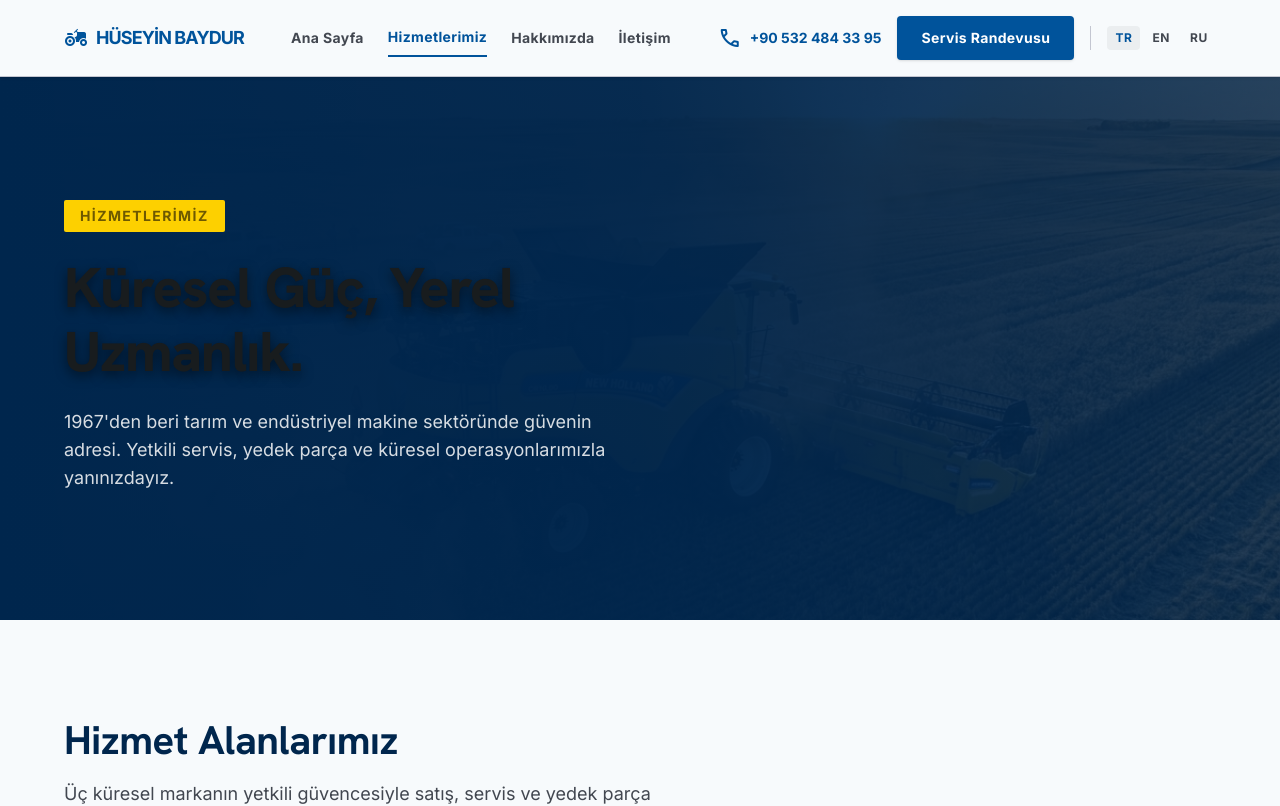
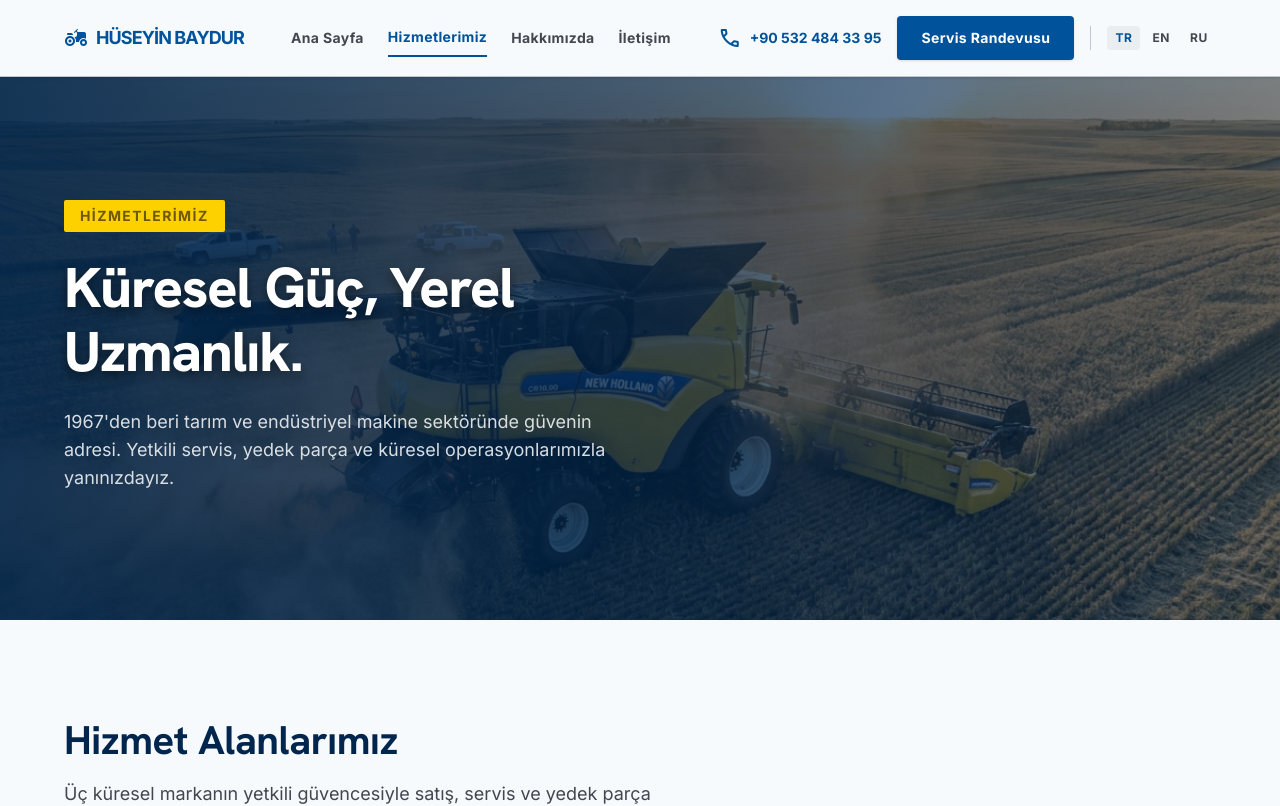
Before and after one commit to nonick19/harman-traktor-web, a React (Vite) app: page /hizmetlerimiz in a window 1280 px wide. Shown: the top 806 px of the page. Built offline with nearby package versions, Linux system fonts and the light colour scheme.

Commit message:
Fix hero overlay and on-primary color on services page

```diff
--- a/src/index.css
+++ b/src/index.css
@@ -3,6 +3,7 @@
 @theme {
   /* Industrial Heritage renk paleti */
   --color-primary: #00264d;
+  --color-on-primary: #ffffff;
   --color-primary-container: #003c73;
   --color-heritage-blue: #00539b;
   --color-power-yellow: #fdd000;
--- a/src/pages/Services.jsx
+++ b/src/pages/Services.jsx
@@ -33,10 +33,10 @@ export default function Services() {
       {/* Hero Section */}
       <section className="relative bg-primary overflow-hidden">
         <div
-          className="absolute inset-0 bg-cover bg-center opacity-25"
+          className="absolute inset-0 bg-cover bg-center opacity-60"
           style={{ backgroundImage: `url('${import.meta.env.BASE_URL}images/bicerdover-hero.png')` }}
         ></div>
-        <div className="absolute inset-0 bg-gradient-to-r from-primary via-primary/90 to-primary/40"></div>
+        <div className="absolute inset-0 bg-gradient-to-r from-primary/85 via-primary/55 to-primary/20"></div>
         <div className="relative z-10 max-w-[1440px] mx-auto px-4 md:px-16 py-24 md:py-32">
           <div className="max-w-2xl">
             <span className={`inline-flex items-center gap-2 bg-power-yellow text-on-secondary-container ${labelClass} px-4 py-1.5 rounded-xs mb-6`}>
```
